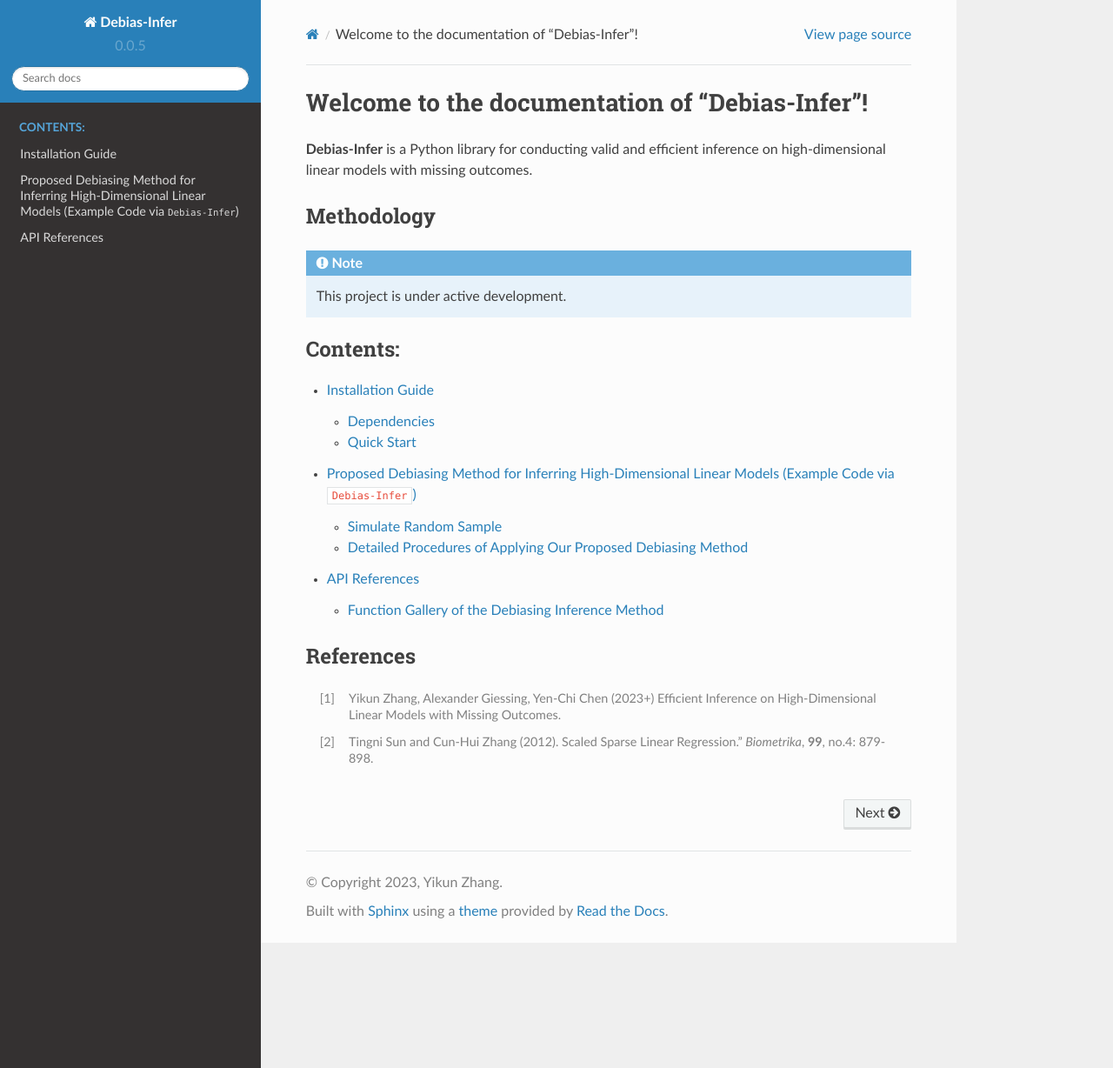
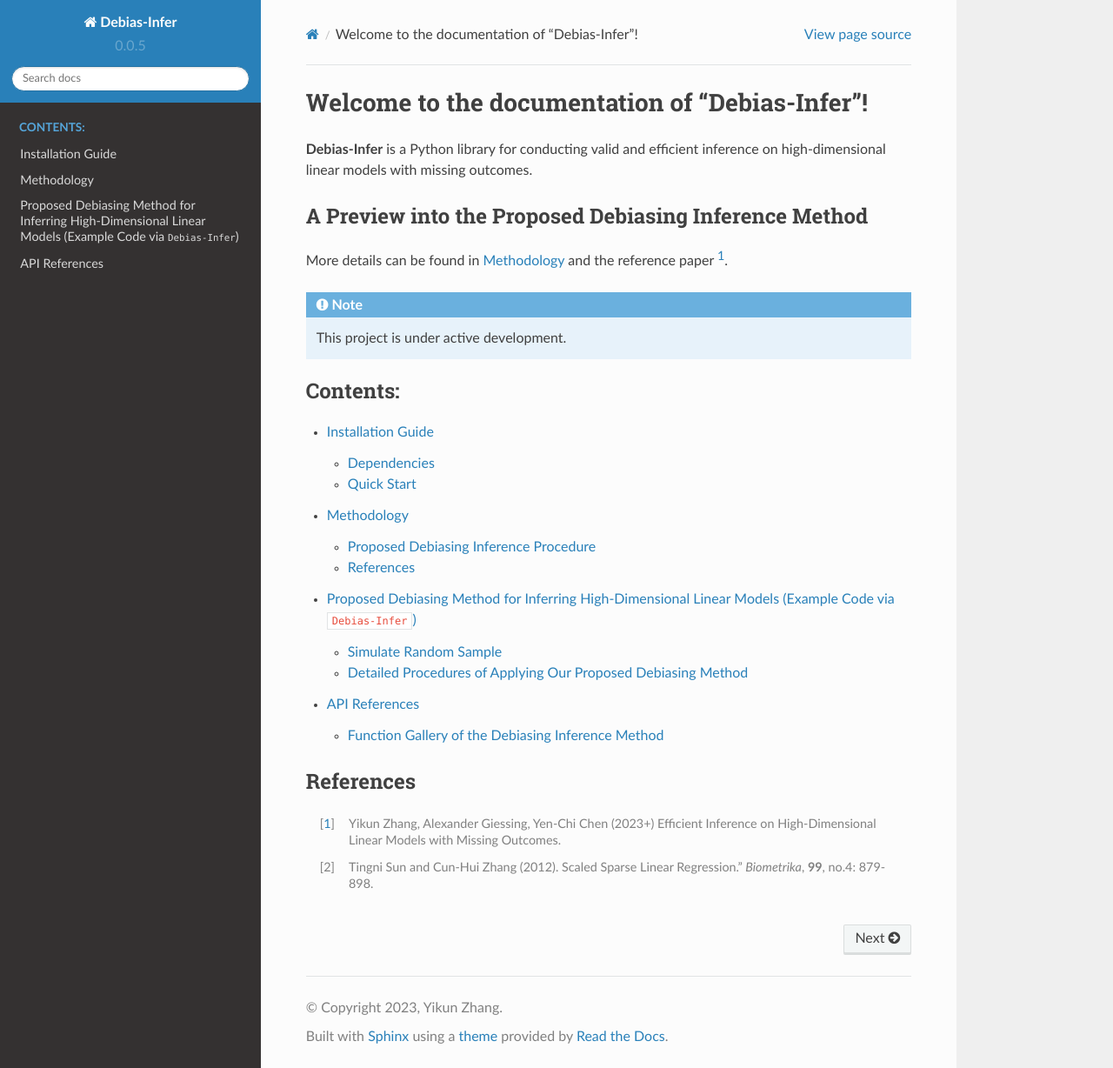
Before and after one commit to zhangyk8/Debias-Infer, a Sphinx documentation site: the page built from docs/source/index.rst, in a window 1280 px wide and 1228 px high. Shown: the whole window at 87% size. Built offline with Sphinx 7.4.7 and the Read the Docs theme 2.0.0, drawn with Linux system fonts in a browser that asks for light colours.

Commit message:
Add files via upload

```diff
--- a/docs/source/index.rst
+++ b/docs/source/index.rst
@@ -3,9 +3,11 @@
 
 **Debias-Infer** is a Python library for conducting valid and efficient inference on high-dimensional linear models with missing outcomes.
 
-Methodology
+A Preview into the Proposed Debiasing Inference Method
 ------------
 
+
+More details can be found in :doc:`Methodology <method>` and the reference paper [1]_.
 
 .. note::
 
@@ -17,6 +19,7 @@
    :caption: Contents:
 
    installation
+   method
    Example_Debiasing
    api_reference
 
```
Also changed, not shown: README.md (+1 -1 lines), docs/source/method.rst (added, +16 -0 lines).
